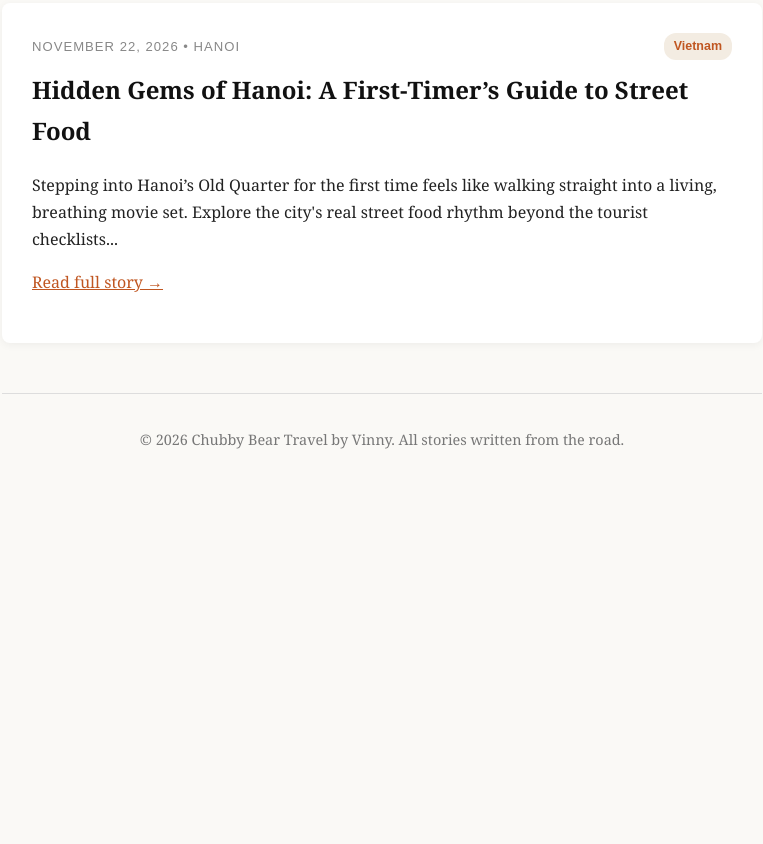
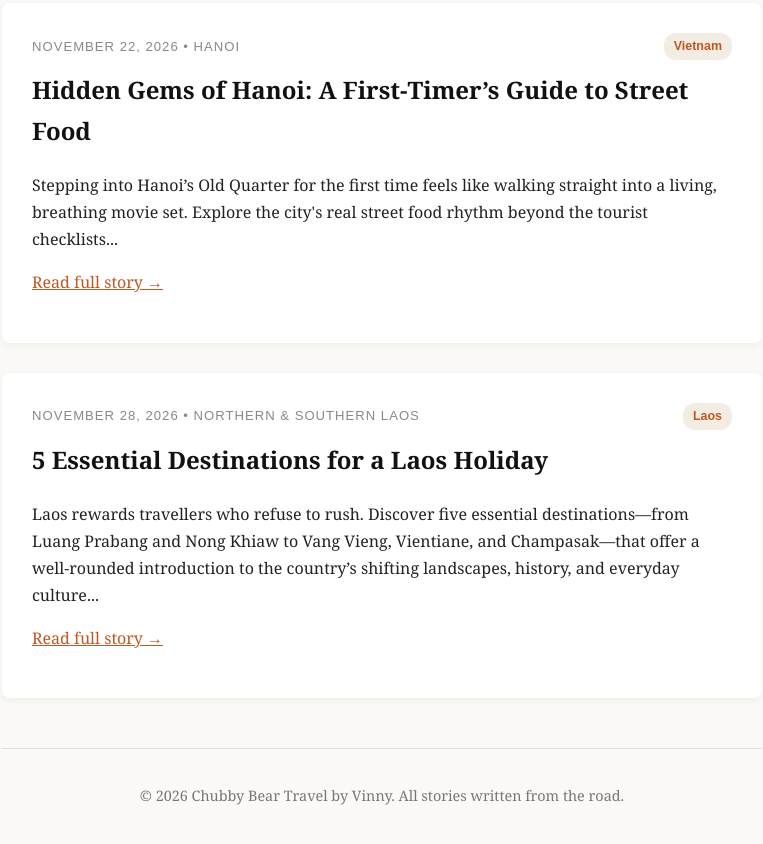
Before and after one commit to dragonflytravel/chubbybeartravel, a plain HTML site: page index.html in a window 1280 px wide. Shown: the part 434-1278 px from the top of the page, without its empty margins (258-1021 px from the left). Before the commit the page ends 931 px from the top, so only its background shows below. Drawn offline with Linux system fonts and the light colour scheme.

Commit message:
Add article for Laos holiday destinations
Added an article section for Laos with details on essential destinations.

```diff
--- a/index.html
+++ b/index.html
@@ -90,6 +90,15 @@
         <p><a href="hidden-gems-of-hanoi.html">Read full story →</a></p>
     </article>
 
+    <article data-country="Laos">
+        <div class="meta-row">
+            <span class="date">November 28, 2026 • Northern & Southern Laos</span>
+            <span class="country-tag">Laos</span>
+        </div>
+        <h2><a href="5-essential-destinations-for-a-laos-holiday.html" style="text-decoration: none; color: #111;">5 Essential Destinations for a Laos Holiday</a></h2>
+        <p>Laos rewards travellers who refuse to rush. Discover five essential destinations—from Luang Prabang and Nong Khiaw to Vang Vieng, Vientiane, and Champasak—that offer a well-rounded introduction to the country’s shifting landscapes, history, and everyday culture...</p>
+        <p><a href="5-essential-destinations-for-a-laos-holiday.html">Read full story →</a></p>
+    </article>
 
     <!-- ================= KẾT THÚC KHU VỰC BÀI VIẾT ================= -->
 </main>
```
